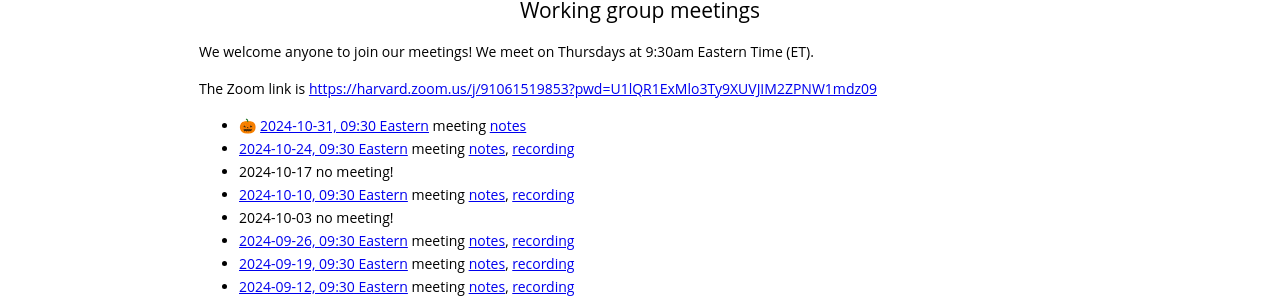
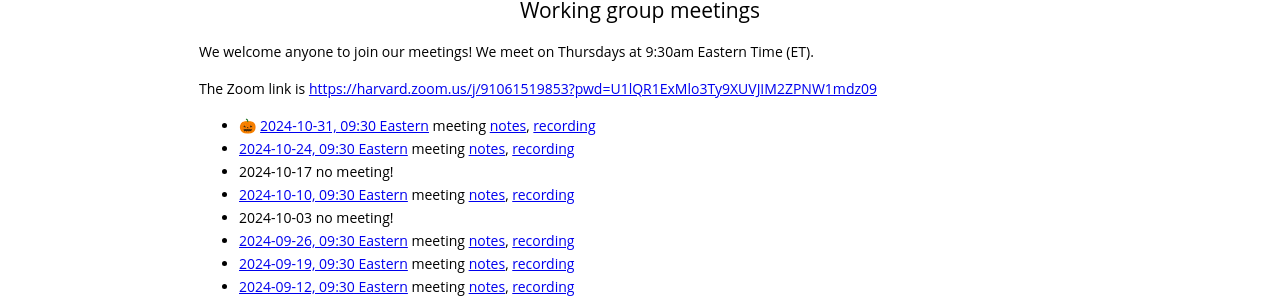
Before and after one commit to gdcc/ct.gdcc.io, a Jekyll site: the page built from index.md, in a window 1280 px wide and 900 px high, scrolled down 730 px. Shown: the part 144-445 px from the top of the window. Built offline with Jekyll 4.4.1, drawn with Linux system fonts in a browser that asks for light colours; our own code applies the rules of GitHub Pages for plain Markdown files.

Commit message:
add recording

```diff
--- a/index.md
+++ b/index.md
@@ -22,7 +22,7 @@ We welcome anyone to join our meetings! We meet on Thursdays at 9:30am Eastern T
 
 The Zoom link is <https://harvard.zoom.us/j/91061519853?pwd=U1lQR1ExMlo3Ty9XUVJIM2ZPNW1mdz09>
 
-- 🎃 [2024-10-31, 09:30 Eastern](https://time.is/compare/0930_31_Oct_2024_in_Boston) meeting [notes](https://docs.google.com/document/d/1C2s7FnxL0LIWbrFOHNEg21tkBtD0HJ3x9QZ3HvuA4VI/edit?usp=sharing)
+- 🎃 [2024-10-31, 09:30 Eastern](https://time.is/compare/0930_31_Oct_2024_in_Boston) meeting [notes](https://docs.google.com/document/d/1C2s7FnxL0LIWbrFOHNEg21tkBtD0HJ3x9QZ3HvuA4VI/edit?usp=sharing), [recording](https://harvard.zoom.us/rec/share/696pvgwG02Uftc9K9WHmeyAifUEQDy0Xl5cvgg55nxGjvw7kNmZjXgjBPEzTyBw_.qltkH8hjV4AYE465)
 - [2024-10-24, 09:30 Eastern](https://time.is/compare/0930_24_Oct_2024_in_Boston) meeting [notes](https://docs.google.com/document/d/1AN6aAX5rt4lS5fEGYY1Q7Feug2GkIoLve-8WSOppVpA/edit?usp=sharing), [recording](https://harvard.zoom.us/rec/share/hAS8xevteJ1FiThX36im1fpzFav4cLVyUczFPo9w2X-FfGoLsQ6SoavLTGLQRHmM.2d5JyANO6AKqwIp_)
 - 2024-10-17 no meeting!
 - [2024-10-10, 09:30 Eastern](https://time.is/compare/0930_10_Oct_2024_in_Boston) meeting [notes](https://docs.google.com/document/d/1KIvrM5prIJyJKij4nwxNw5genQolmqSG5GDWbIH7d7U/edit?usp=sharing), [recording](https://harvard.zoom.us/rec/share/t9q7C2oISdJJJv7dAc6XocNdE376FtyQdFbqI8Ks9WIkJRIytaDqaWggigxx5B9j.7FKB17_6Oz5aLd-f)
```
